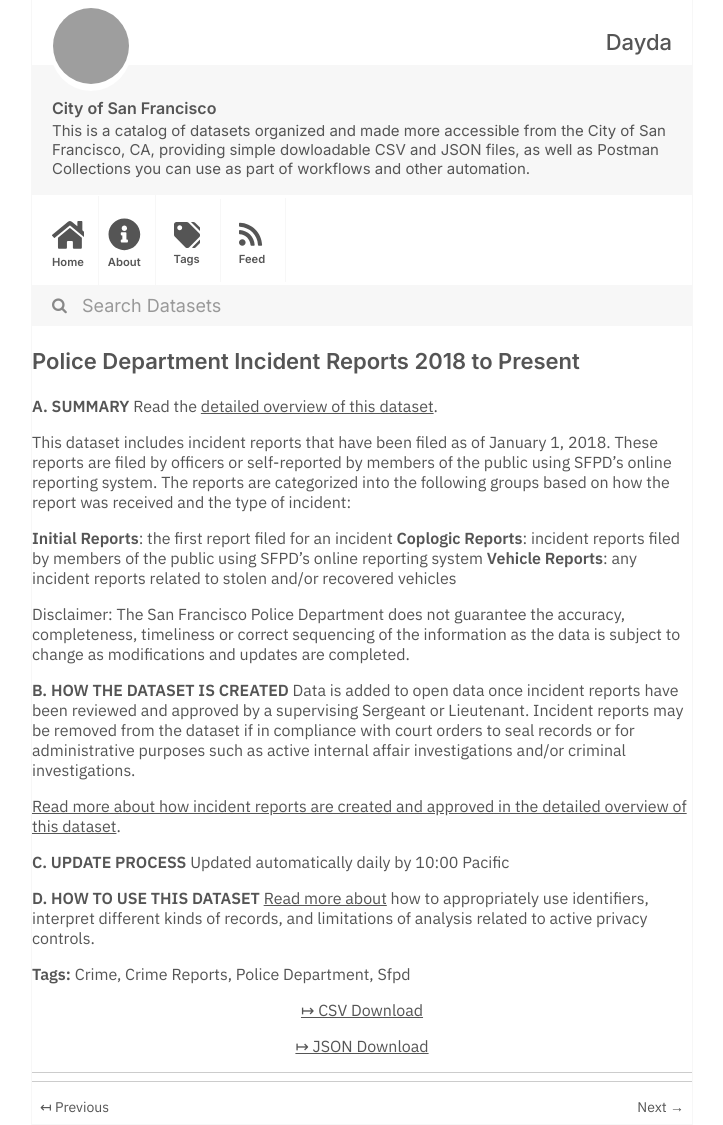
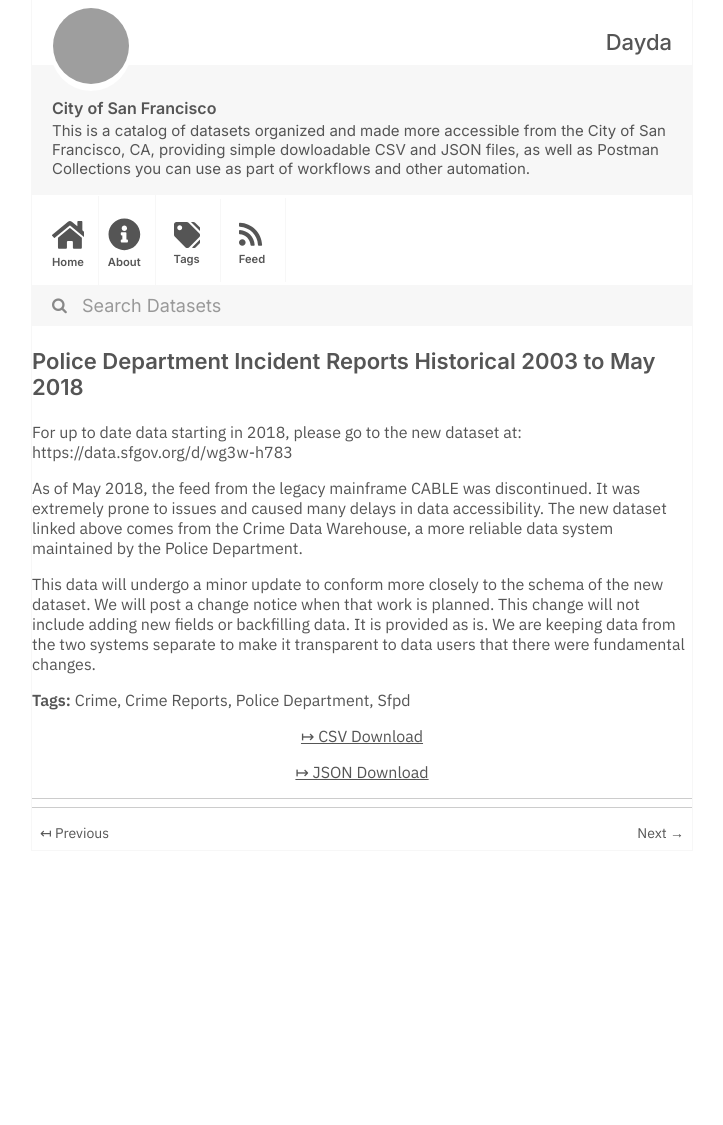
Before and after one commit to dayda-entities/city-of-san-francisco, a Jekyll site: the page built from _posts/2020-11-10-police-department-incident-rep.md, in a window 1280 px wide. Shown: the whole page, without its empty margins (278-1001 px from the left). Built offline with Jekyll 4.4.1, drawn with Linux system fonts in a browser that asks for light colours; after the commit the page ends 900 px from its top, so only the background shows below that; grey boxes are pictures that could not be loaded.

Commit message:
Publish Data

```diff
--- a/_posts/2020-11-10-police-department-incident-rep.md
+++ b/_posts/2020-11-10-police-department-incident-rep.md
@@ -1,7 +1,7 @@
 ---
-title: Police Department Incident Reports 2018 to Present
-created: '2020-11-10T16:57:03.265514'
-modified: '2020-12-04T19:35:41.290520'
+title: Police Department Incident Reports Historical 2003 to May 2018
+created: '2020-11-10T16:56:55.928673'
+modified: '2020-11-10T16:56:55.928683'
 state: active
 type: dataset
 tags:
@@ -11,29 +11,13 @@ tags:
   - Sfpd
 groups:
   - Local Government
-csv_url: 'https://data.sfgov.org/api/views/wg3w-h783/rows.csv?accessType=DOWNLOAD'
-json_url: 'https://data.sfgov.org/api/views/wg3w-h783/rows.json?accessType=DOWNLOAD'
+csv_url: 'https://data.sfgov.org/api/views/tmnf-yvry/rows.csv?accessType=DOWNLOAD'
+json_url: 'https://data.sfgov.org/api/views/tmnf-yvry/rows.json?accessType=DOWNLOAD'
 layout: post
 
 ---
-<strong>A. SUMMARY</strong>
-Read the <a href="https://support.datasf.org/help/police-department-incident-reports-2018-to-present-overview">detailed overview of this dataset</a>.
+For up to date data starting in 2018, please go to the new dataset at: https://data.sfgov.org/d/wg3w-h783
 
-This dataset includes incident reports that have been filed as of January 1, 2018. These reports are filed by officers or self-reported by members of the public using SFPD’s online reporting system.  The reports are categorized into the following groups based on how the report was received and the type of incident:
+As of May 2018, the feed from the legacy mainframe CABLE was discontinued. It was extremely prone to issues and caused many delays in data accessibility. The new dataset linked above comes from the Crime Data Warehouse, a more reliable data system maintained by the Police Department.
 
-<strong>Initial Reports</strong>: the first report filed for an incident
-<strong>Coplogic Reports</strong>: incident reports filed by members of the public using SFPD’s online reporting system
-<strong>Vehicle Reports</strong>: any incident reports related to stolen and/or recovered vehicles
-
-Disclaimer: The San Francisco Police Department does not guarantee the accuracy, completeness, timeliness or correct sequencing of the information as the data is subject to change as modifications and updates are completed.
-
-<strong>B. HOW THE DATASET IS CREATED</strong>
-Data is added to open data once incident reports have been reviewed and approved by a supervising Sergeant or Lieutenant. Incident reports may be removed from the dataset if in compliance with court orders to seal records or for administrative purposes such as active internal affair investigations and/or criminal investigations.
-
-<a href="https://support.datasf.org/help/police-department-incident-reports-2018-to-present-overview">Read more about how incident reports are created and approved in the detailed overview of this dataset</a>.
-
-<strong>C. UPDATE PROCESS</strong>
-Updated automatically daily by 10:00 Pacific
-
-<strong>D. HOW TO USE THIS DATASET</strong>
-<a href="https://support.datasf.org/help/police-department-incident-reports-2018-to-present-overview">Read more about</a> how to appropriately use identifiers, interpret different kinds of records, and limitations of analysis related to active privacy controls.
+This data will undergo a minor update to conform more closely to the schema of the new dataset. We will post a change notice when that work is planned. This change will not include adding new fields or backfilling data. It is provided as is. We are keeping data from the two systems separate to make it transparent to data users that there were fundamental changes.
```
